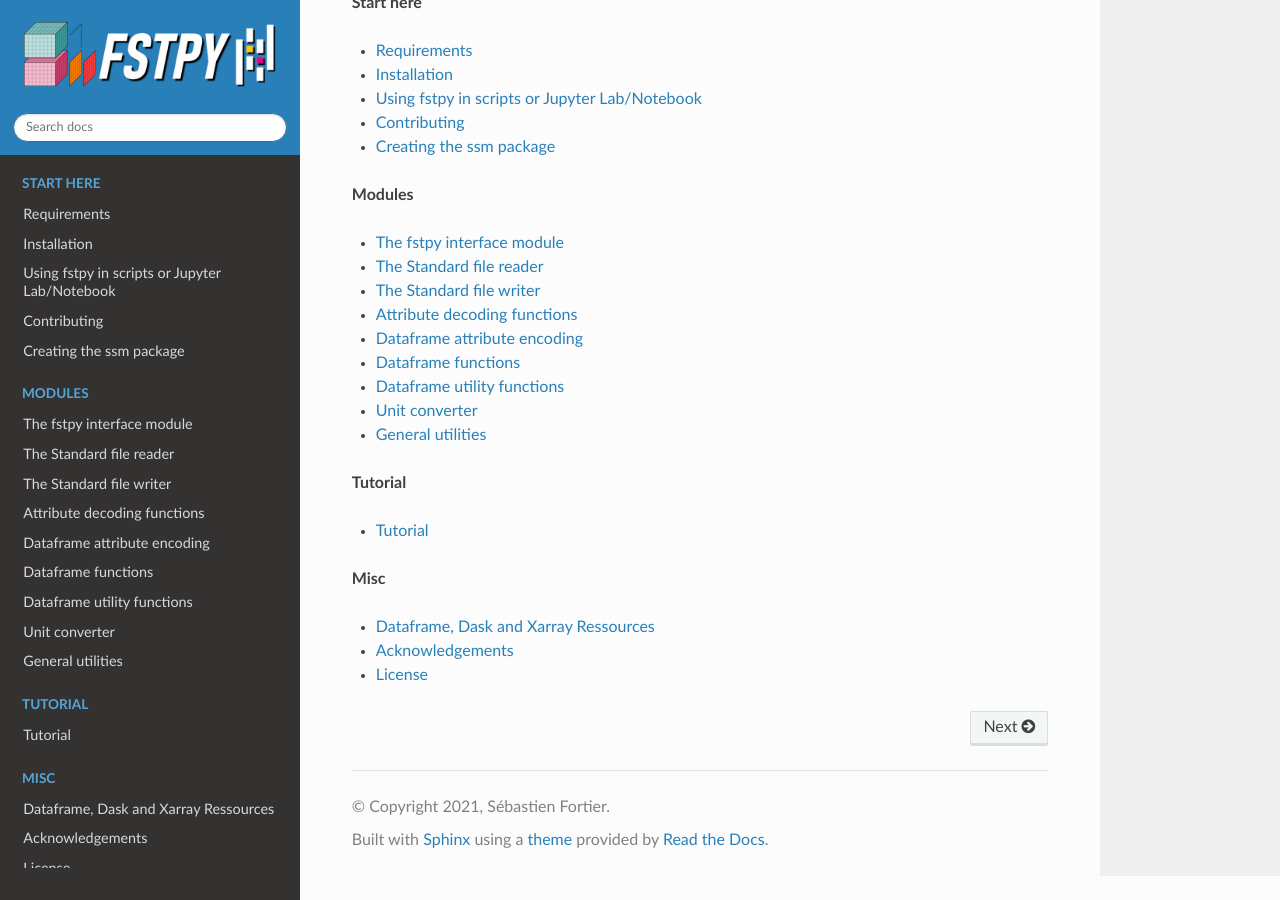
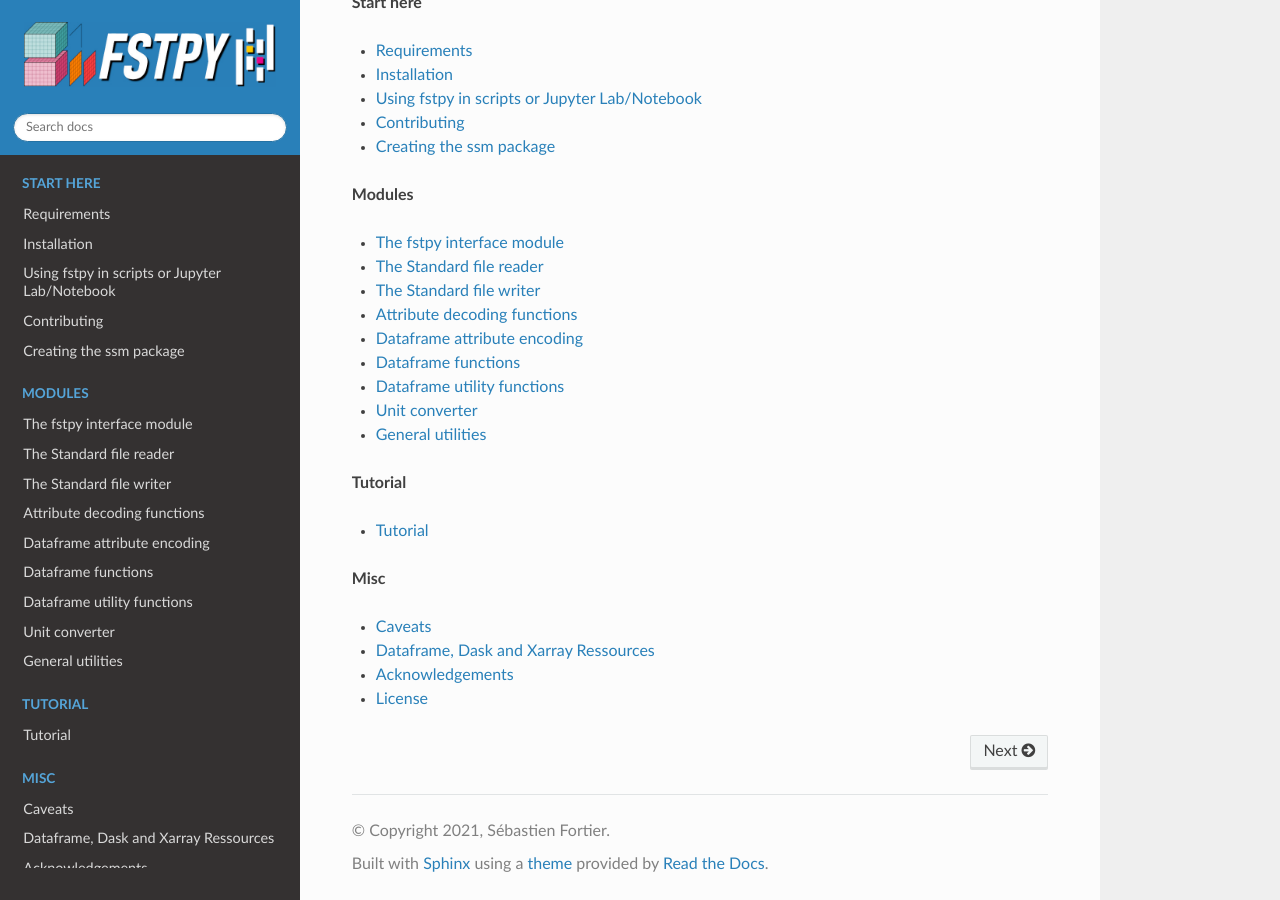
Before and after one commit to sebastiendfortier/fstpy, a Sphinx documentation site: the page built from doc/index.rst, in a window 1280 px wide and 900 px high, scrolled down 985 px. Built offline with Sphinx 7.4.7 and the Read the Docs theme 2.0.0, drawn with Linux system fonts in a browser that asks for light colours; pages that are not in the unit, such as notebooks, are missing from menus.

Commit message:
add caveats to documantation

```diff
--- a/doc/index.rst
+++ b/doc/index.rst
@@ -77,6 +77,7 @@ Documentation
 
 **Misc**
 
+* :doc:`caveats`
 * :doc:`ressources`
 * :doc:`acknowledgements`
 * :doc:`LICENSE`
@@ -86,6 +87,7 @@ Documentation
    :hidden:
    :caption: Misc
 
+   caveats
    ressources
    acknowledgements
    LICENSE
```
